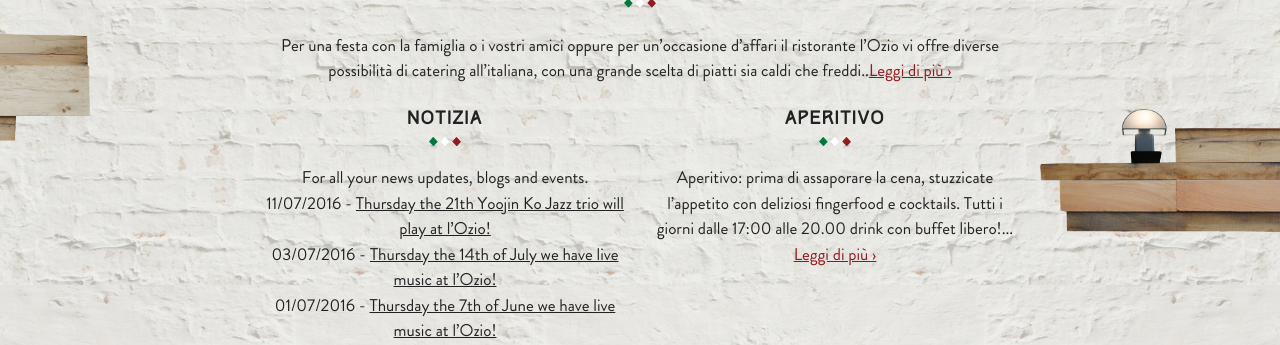
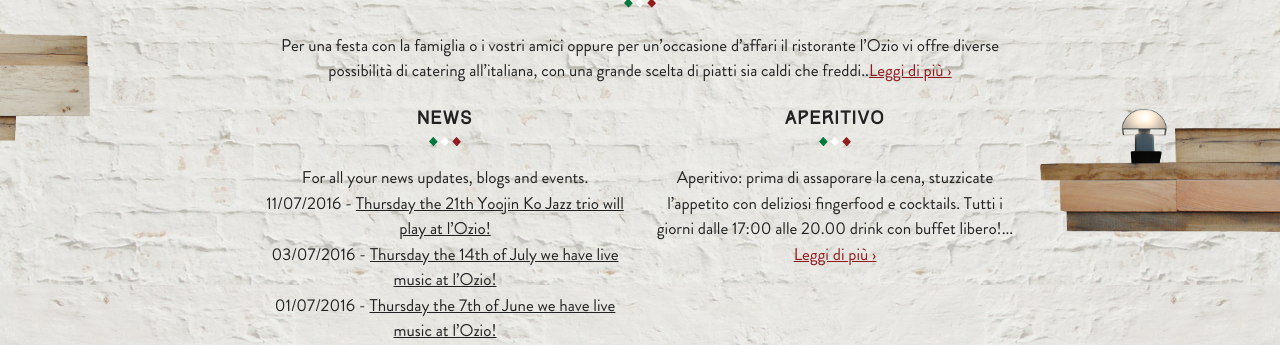
Before and after one commit to jhvanderschee/lozio_it, a Jekyll site: the page built from index.md, in a window 1280 px wide and 900 px high, scrolled down 838 px. Shown: the part 153-498 px from the top of the window. Built offline with Jekyll 4.4.1, drawn with Linux system fonts in a browser that asks for light colours.

Commit message:
Updated '/_layouts/home.html' via CloudCannon

```diff
--- a/_layouts/home.html
+++ b/_layouts/home.html
@@ -46,7 +46,7 @@
                         <div class="post-content"><div class="editable"><p>Per una festa con la famiglia o i vostri amici oppure per un&rsquo;occasione d&rsquo;affari il ristorante l&rsquo;Ozio vi offre diverse possibilit&agrave; di catering all&rsquo;italiana, con una grande scelta di piatti sia caldi che freddi..<a target="_blank" href="/catering">Leggi di pi&ugrave; &rsaquo;</a></p></div>
 
                           <div class="row">
-                            <div class="col-md-6"><h2>Notizia</h2><div class="editable"><p>For all your news updates, blogs and events.<br />11/07/2016 - <a class="blog" href="/news/2016/07/11/thursday-the-21th-yoojin-ko-jazz-trio-will-play-at-l-ozio/">Thursday the 21th Yoojin Ko Jazz trio will play at l&rsquo;Ozio!</a><br />03/07/2016 - <a class="blog" href="/news/2016/07/03/thursday-the-14th-of-july-we-have-live-music-at-l-ozio/">Thursday the 14th of July we have live music at l&rsquo;Ozio!</a><br />01/07/2016 - <a class="blog" href="/news/2016/07/01/thursday-the-7th-of-june-we-have-live-music-at-l-ozio/">Thursday the 7th of June we have live music at l&rsquo;Ozio!</a><br /><a href="/news">Leggi di pi&ugrave; &rsaquo;</a></p></div></div>
+                            <div class="col-md-6"><h2>News</h2><div class="editable"><p>For all your news updates, blogs and events.<br />11/07/2016 - <a class="blog" href="/news/2016/07/11/thursday-the-21th-yoojin-ko-jazz-trio-will-play-at-l-ozio/">Thursday the 21th Yoojin Ko Jazz trio will play at l&rsquo;Ozio!</a><br />03/07/2016 - <a class="blog" href="/news/2016/07/03/thursday-the-14th-of-july-we-have-live-music-at-l-ozio/">Thursday the 14th of July we have live music at l&rsquo;Ozio!</a><br />01/07/2016 - <a class="blog" href="/news/2016/07/01/thursday-the-7th-of-june-we-have-live-music-at-l-ozio/">Thursday the 7th of June we have live music at l&rsquo;Ozio!</a><br /><a href="/news">Leggi di pi&ugrave; &rsaquo;</a></p></div></div>
                             <div class="col-md-6"><h2>Aperitivo</h2><div class="editable"><p>Aperitivo: prima di assaporare la cena, stuzzicate l&rsquo;appetito con deliziosi fingerfood e cocktails. Tutti i giorni dalle 17:00 alle 20.00 drink con buffet libero!... <a target="_blank" href="/aperitivo">Leggi di pi&ugrave; &rsaquo;</a></p></div></div>
                           </div>
 
```
